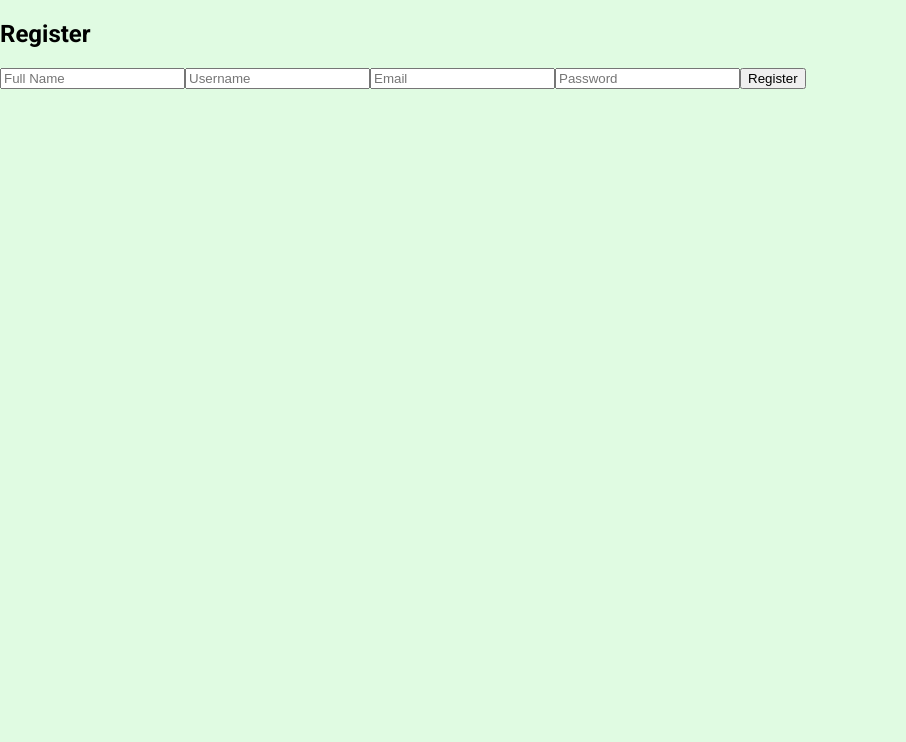
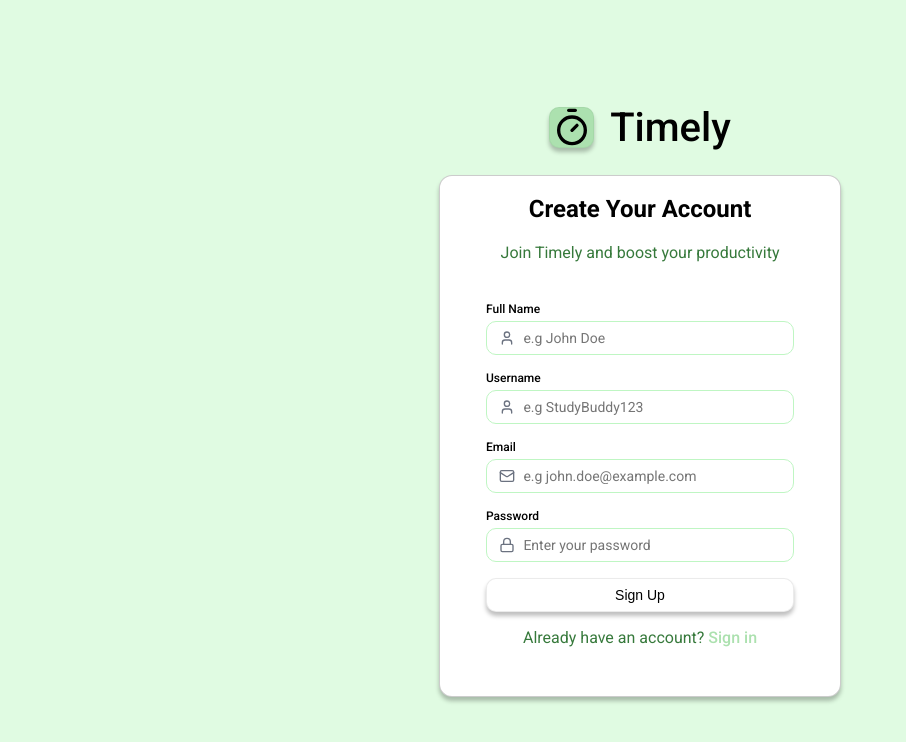
Before and after one commit to Vasuuu641/Timely_Public, a React (Vite) app in the folder Timely/: page /register in a window 1280 px wide. Shown: the top 742 px of the page, without its empty margins (0-906 px from the left). Built offline with nearby package versions, Linux system fonts and the light colour scheme.

Commit message:
Finished styling registration page

```diff
--- a/Timely/src/pages/login/Loginn.tsx
+++ b/Timely/src/pages/login/Loginn.tsx
@@ -66,7 +66,7 @@ export default function Login() {
           label="Email"
           name="email"
           type="email"
-          placeholder="Email"
+          placeholder='e.g john.doe@example.com'
           value={form.email}
           onChange={handleChange}
           icon={<Mail size={20} />}
@@ -76,7 +76,7 @@ export default function Login() {
           label="Password"
           name="password"
           type="password"
-          placeholder="Password"
+          placeholder='Enter your password'
           value={form.password}
           onChange={handleChange}
           icon={<Lock size={20} />}
--- a/Timely/src/pages/register/Register.css
+++ b/Timely/src/pages/register/Register.css
@@ -0,0 +1,100 @@
+@import url('https://fonts.googleapis.com/css2?family=Roboto:wght@400;500;700&display=swap');
+
+
+body {
+  margin: 0;
+  padding: 0;
+  min-height: 100vh;
+  background-color: #e0fbe2; /* same as your #home background */
+  font-family: 'Roboto', sans-serif;
+}
+
+html, body {
+  height: 100%;
+  overflow: hidden;
+}
+
+#register {
+  min-height: 100vh;
+  display: flex;
+  flex-direction: column;
+  align-items: center;
+  justify-content: center;
+}
+
+.register-header {
+    margin-bottom: 1.5rem;
+}
+
+.register-form h2 {
+  margin-bottom: 0.25rem; /* reduce gap below heading */
+}
+
+.register-form p {
+  margin-top: 0;          /* kill default top margin */
+  margin-bottom: 1.5rem; /* keep spacing before inputs */
+}
+
+.icon-box {
+  width: 43px; /* match SVG width */
+  height: 39px; /* match SVG height */
+  border-radius: 10px;
+  border: 1px solid rgba(0, 0, 0, 0.04);
+  background: #ACE1AF;
+  box-shadow: 0 4px 4px 0 rgba(0, 0, 0, 0.25);
+
+  display: flex;
+  justify-content: center;
+  align-items: center; /* centers SVG perfectly */
+}
+
+.heading-with-icon {
+  display: flex;           /* horizontal layout */
+  align-items: center;     /* vertically align icon and text */
+  gap: 1rem;               /* space between icon and text */
+  font-family: Roboto;
+  font-size: 64px;
+  line-height: normal;
+  color: #000;
+  font-weight: 500;
+  margin : 0;
+  font-size: 40px;
+}
+
+.register-form {
+  max-width: 400px;
+  height: 520px;
+  border-radius: 13px;
+  border: 1px solid rgba(0, 0, 0, 0.20);
+  background: #FFF;
+  box-shadow: 0 4px 4px 0 rgba(0, 0, 0, 0.25);
+  align-items: center;
+  gap: 1rem;
+  width: 100%;
+  display: flex;
+  flex-direction: column;
+}
+
+.error-message {
+  color: red;
+  font-size: 12px;
+  text-align: center;   /* center error text */
+}
+
+.auth-subtext {
+  color: #0A5C10D1;
+}
+
+.auth-switch{
+  color: #0A5C10D1;
+}
+
+.auth-switch a {
+  color: #ACE1AF;
+  font-weight: 500;
+  text-decoration: none;
+}
+
+.auth-switch a:hover {
+  text-decoration: underline;
+}
--- a/Timely/src/pages/register/Register.tsx
+++ b/Timely/src/pages/register/Register.tsx
@@ -1,6 +1,10 @@
 import { useState } from 'react';
 import { useNavigate } from 'react-router-dom';
 import { registerUser } from '../../api/auth';
+import { Timer, User, Mail, Lock} from 'lucide-react';
+import Button from '../../components/Button/Button';
+import FormInput from '../../components/FormInput/FormInput';
+import './Register.css';
 
 interface RegisterData {
   email: string;
@@ -44,45 +48,68 @@ export default function Register() {
   };
 
   return (
-    <div>
-      <h2>Register</h2>
-      {error && <p style={{ color: 'red' }}>{error}</p>}
-      {success && <p style={{ color: 'green' }}>{success}</p>}
-      <form onSubmit={handleSubmit}>
-        <input
+    <section id="register">
+      <div className = "register-header">
+        <div className = "heading-with-icon">
+          <div className="icon-box">
+            <Timer size={40} />
+          </div>
+          Timely
+        </div>
+      </div>
+
+      <form className = "register-form" onSubmit={handleSubmit}>
+        <h2>Create Your Account</h2>
+        <p className = "auth-subtext">Join Timely and boost your productivity</p>
+
+        {error && <div className="register-error">{error}</div>}
+        {success && <div className="register-success">{success}</div>}
+
+        <FormInput
+          label="Full Name"
           type="text"
           name="fullname"
-          placeholder="Full Name"
+          placeholder='e.g John Doe'
           value={form.fullname}
           onChange={handleChange}
           required
+          icon={<User size={20} />}
         />
-        <input
+        <FormInput
+          label="Username"
           type="text"
           name="username"
-          placeholder="Username"
+          placeholder='e.g StudyBuddy123'
           value={form.username}
           onChange={handleChange}
           required
+          icon={<User size={20} />}
         />
-        <input
+        <FormInput
+          label="Email"
           type="email"
           name="email"
-          placeholder="Email"
+          placeholder='e.g john.doe@example.com'
           value={form.email}
           onChange={handleChange}
           required
+          icon={<Mail size={20} />}
         />
-        <input
+        <FormInput
+          label="Password"
           type="password"
           name="password"
-          placeholder="Password"
+          placeholder='Enter your password'
           value={form.password}
           onChange={handleChange}
           required
+          icon={<Lock size={20} />}
         />
-        <button type="submit">Register</button>
+
+        <Button text="Sign Up" variant="signin" type="submit" />
+
+        <p className = "auth-switch">Already have an account? <a href="/login">Sign in</a></p>
       </form>
-    </div>
+    </section>
   );
 }
```
